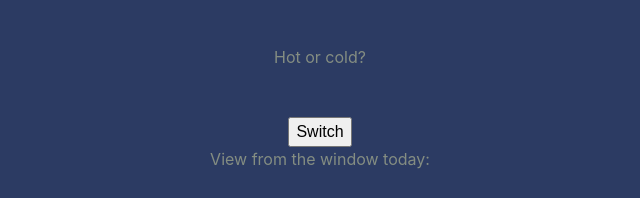
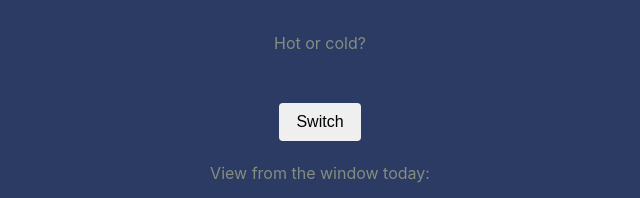
Before and after one commit to carlyminjoy/frontend_projects, a plain HTML site: page weather_app/index.html in a window 1280 px wide. Shown: the part 342-540 px from the top of the page, without its empty margins (320-960 px from the left). Drawn offline with nearby package versions, Linux system fonts and the light colour scheme.

Commit message:
edited button style, added some spacing between elements

```diff
--- a/weather_app/css/styles.css
+++ b/weather_app/css/styles.css
@@ -49,3 +49,7 @@ div#icon {
   filter: grayscale(100);
   padding-top: 0;
 }
+
+#toggle {
+  margin-bottom: 20px;
+}
--- a/weather_app/index.html
+++ b/weather_app/index.html
@@ -22,7 +22,7 @@
           <p>Hot or cold?</p>
           <div id="temp">
           </div>
-          <button id="toggle">
+          <button class ="btn" id="toggle">
             Switch
           </button>
           <p>View from the window today: <br></p>
```
